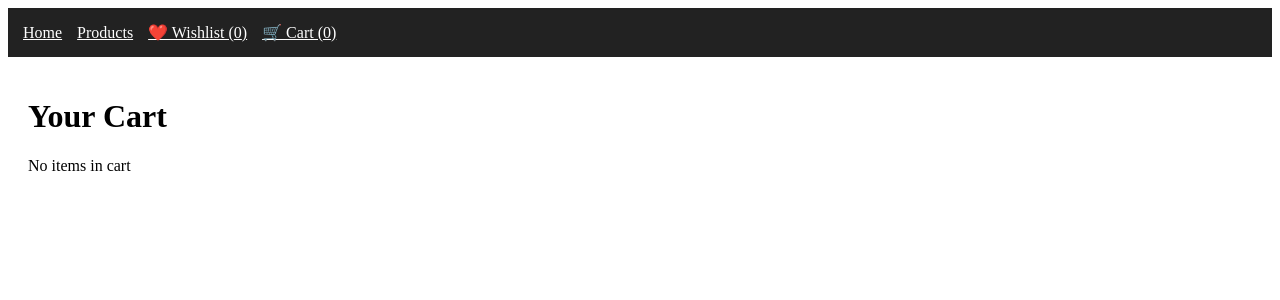
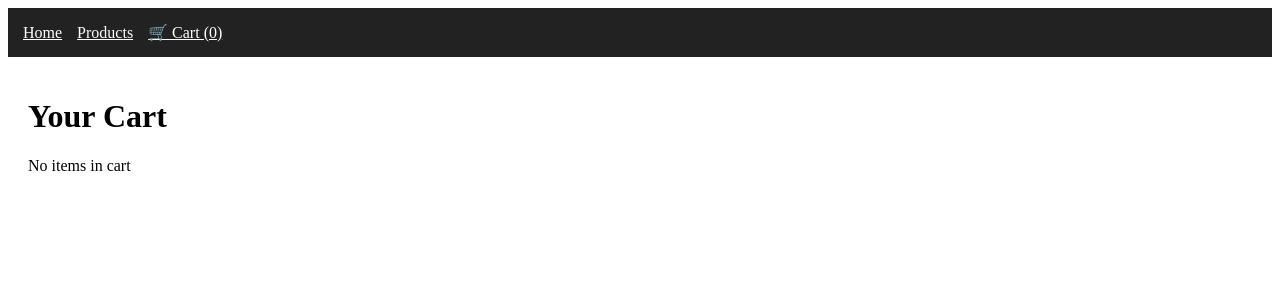
Before and after one commit to dheerajindoriya58-art/Shop_cart, a React (Vite) app: page /cart in a window 1280 px wide. Shown: the top 300 px of the page. Built offline with nearby package versions, Linux system fonts and the light colour scheme.

Commit message:
WistList Remove

```diff
--- a/src/components/Navbar.jsx
+++ b/src/components/Navbar.jsx
@@ -1,23 +1,17 @@
-import { Link } from "react-router-dom";
+import { NavLink } from "react-router-dom";
 import { useCart } from "../context/CartContext";
-import { useWishlist } from "../context/WishlistContext";
 
 export default function Navbar() {
-  const { totalQty } = useCart();
-  const { wishlistCount } = useWishlist();
+  const { cart } = useCart();
 
   return (
     <nav style={{ background: "#222", color: "white", padding: "15px" }}>
-      <Link to="/" style={{ color: "white", marginRight: "15px" }}>Home</Link>
-      <Link to="/products" style={{ color: "white", marginRight: "15px" }}>Products</Link>
+      <NavLink to="/" style={{ color: "white", marginRight: "15px" }}>Home</NavLink>
+      <NavLink to="/products" style={{ color: "white", marginRight: "15px" }}>Products</NavLink>
 
-      <Link to="/wishlist" style={{ color: "white", marginRight: "15px" }}>
-        ❤️ Wishlist ({wishlistCount})
-      </Link>
-
-      <Link to="/cart" style={{ color: "white" }}>
-        🛒 Cart ({totalQty})
-      </Link>
+      <NavLink to="/cart" style={{ color: "white" }}>
+        🛒 Cart ({cart.length})
+      </NavLink>
     </nav>
   );
 }
--- a/src/context/CartContext.jsx
+++ b/src/context/CartContext.jsx
@@ -1,4 +1,4 @@
-import { createContext, useContext, useEffect, useReducer } from "react";
+import { createContext, useContext, useReducer, useEffect } from "react";
 import { cartReducer } from "../reducers/cartReducer";
 
 const CartContext = createContext();
@@ -9,20 +9,30 @@ export const CartProvider = ({ children }) => {
     return saved ? JSON.parse(saved) : [];
   });
 
+  // Save to LocalStorage
   useEffect(() => {
     localStorage.setItem("cart", JSON.stringify(cart));
   }, [cart]);
 
-  const add = (product) => dispatch({ type: "ADD", payload: product });
-  const removeOne = (id) => dispatch({ type: "REMOVE_ONE", payload: id });
-  const deleteItem = (id) => dispatch({ type: "DELETE", payload: id });
+  // Add to cart function
+  const add = (product) => {
+    dispatch({
+      type: "ADD_TO_CART",
+      payload: product,
+    });
+  };
 
-  const totalQty = cart.reduce((a, b) => a + b.qty, 0);
+  const remove = (id) => {
+    dispatch({
+      type: "REMOVE_FROM_CART",
+      payload: id,
+    });
+  };
+
+  const clear = () => dispatch({ type: "CLEAR_CART" });
 
   return (
-    <CartContext.Provider
-      value={{ cart, add, removeOne, deleteItem, totalQty }}
-    >
+    <CartContext.Provider value={{ cart, add, remove, clear }}>
       {children}
     </CartContext.Provider>
   );
--- a/src/context/WishlistContext.jsx
+++ /dev/null
@@ -1,38 +0,0 @@
-import { createContext, useContext, useEffect, useReducer } from "react";
-import { wishlistReducer } from "../reducers/wishlistReducer";
-
-const WishlistContext = createContext();
-
-export const WishlistProvider = ({ children }) => {
-  const [wishlist, dispatch] = useReducer(wishlistReducer, [], () => {
-    const saved = localStorage.getItem("wishlist");
-    return saved ? JSON.parse(saved) : [];
-  });
-
-  useEffect(() => {
-    localStorage.setItem("wishlist", JSON.stringify(wishlist));
-  }, [wishlist]);
-
-  const addToWishlist = (product) =>
-    dispatch({ type: "ADD_WISHLIST", payload: product });
-
-  const removeFromWishlist = (id) =>
-    dispatch({ type: "REMOVE_WISHLIST", payload: id });
-
-  const wishlistCount = wishlist.length;
-
-  return (
-    <WishlistContext.Provider
-      value={{
-        wishlist,
-        wishlistCount,
-        addToWishlist,
-        removeFromWishlist,
-      }}
-    >
-      {children}
-    </WishlistContext.Provider>
-  );
-};
-
-export const useWishlist = () => useContext(WishlistContext);
--- a/src/main.jsx
+++ b/src/main.jsx
@@ -3,14 +3,11 @@ import ReactDOM from "react-dom/client";
 import App from "./App";
 
 import { CartProvider } from "./context/CartContext";
-import { WishlistProvider } from "./context/WishlistContext";
 
 ReactDOM.createRoot(document.getElementById("root")).render(
   <React.StrictMode>
-    <WishlistProvider>
-      <CartProvider>
-        <App />
-      </CartProvider>
-    </WishlistProvider>
+    <CartProvider>
+      <App />
+    </CartProvider>
   </React.StrictMode>
 );
--- a/src/reducers/cartReducer.jsx
+++ b/src/reducers/cartReducer.jsx
@@ -1,25 +1,23 @@
 export const cartReducer = (state, action) => {
   switch (action.type) {
     case "ADD_TO_CART":
-      const exist = state.find((p) => p.id === action.payload.id);
+      const exist = state.find((item) => item.id === action.payload.id);
 
       if (exist) {
-        return state.map((p) =>
-          p.id === action.payload.id ? { ...p, qty: p.qty + 1 } : p
+        return state.map((item) =>
+          item.id === action.payload.id
+            ? { ...item, qty: item.qty + 1 }
+            : item
         );
       }
 
       return [...state, { ...action.payload, qty: 1 }];
 
-    case "REMOVE_ONE":
-      return state
-        .map((p) =>
-          p.id === action.payload ? { ...p, qty: p.qty - 1 } : p
-        )
-        .filter((p) => p.qty > 0);
+    case "REMOVE_FROM_CART":
+      return state.filter((item) => item.id !== action.payload);
 
-    case "DELETE_ITEM":
-      return state.filter((p) => p.id !== action.payload);
+    case "CLEAR_CART":
+      return [];
 
     default:
       return state;
--- a/src/reducers/wishlistReducer.jsx
+++ /dev/null
@@ -1,17 +0,0 @@
-export const wishlistReducer = (state, action) => {
-  switch (action.type) {
-    case "ADD_WISHLIST":
-      const exist = state.find((p) => p.id === action.payload.id);
-      if (exist) return state;
-      return [...state, action.payload];
-
-    case "REMOVE_WISHLIST":
-      return state.filter((p) => p.id !== action.payload);
-
-    case "SET_WISHLIST":
-      return action.payload;
-
-    default:
-      return state;
-  }
-};
```
Also changed, not shown: src/pages/WishlistPage.jsx (deleted).
